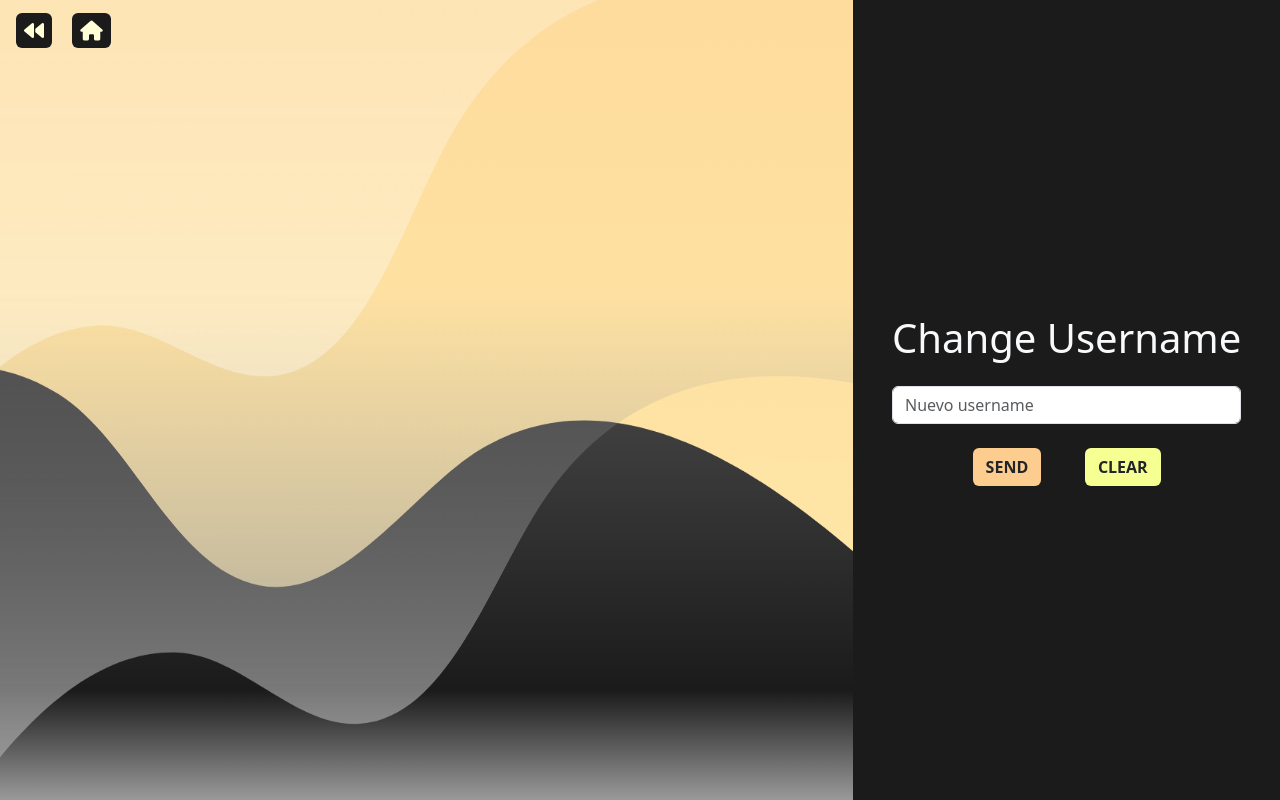
After one commit to LaCajaVengadora/240327, a Django app: page /auth/username/ in a window 1280 px wide. The commit adds this page. Run offline with Django 4.2, Linux system fonts and the light colour scheme; some libraries are stand-ins or nearby versions.

Commit message:
Created change username/email forms on auth_app & views and added links on profile_app

```diff
--- a/mercadoAutos/auth_app/forms.py
+++ b/mercadoAutos/auth_app/forms.py
@@ -92,3 +92,18 @@ class PasswordChangeForm(UserCreationForm):
         user.set_password(self.cleaned_data.get("password1"))
         if commit: user.save()
         return user
+
+
+
+class UsernameChangeForm(forms.Form):
+    newUsername = forms.CharField(label=False, required=True, widget=forms.TextInput(attrs={'class': 'form-control', 'placeholder': 'Nuevo username'}))
+    class Meta: model = User; fields = ('newUsername')
+    def save(self, request):
+        user = request.user; user.username = self.cleaned_data.get("newUsername")
+        user.save(); return user
+
+
+
+class EmailChangeForm(forms.Form):
+    newEmail = forms.EmailField(label=False, widget=forms.EmailInput(attrs={'class': 'form-control', 'placeholder': 'Nuevo email'}))
+    class Meta: model = User; fields = ('newEmail')
--- /dev/null
+++ b/mercadoAutos/auth_app/templates/change_u.html
@@ -0,0 +1,39 @@
+{%extends "auth_base.html"%}
+{%block title%}Change Username{%endblock%}
+{%block content%}
+
+	<div class="row mx-0 px-0" height="100%">
+
+		<div class="col-8 bg2 d-flex px-0 justify-content-center align-items-center" style="position: relative;">
+
+			<div style="position: absolute; top: 0; left: 0;" class="mt-3 ms-3">
+				<a class="me-3 hover-btn1 rounded px-2 py-1 fs-5" href="{{ request.META.HTTP_REFERER }}">
+					<i class="fa-solid fa-backward c4"></i></a>
+				<a class="hover-btn1 rounded px-2 py-1 fs-5" href="{%url 'Shop' %}">
+					<i class="fa-solid fa-house c4"></i></a>
+			</div>
+
+			{%load static%}
+			<img src="{{theme.background}}" alt="error"
+				style="max-width: 100%; width: 100%; max-height: 100%; height: 100%;">
+		</div>
+
+
+		<div class="col-4 bg1 d-flex px-0 justify-content-center align-items-center">
+			<form class="my-4 {% if form.errors %} ml-15 mr-15 {% endif %} text-light" action="#" method="POST">
+
+				<h2 class="text-center fs-1 mb-4">Change Username</h2>
+
+				<span>{{form.as_p}}</span>{%csrf_token%}
+
+				<div class="d-flex justify-content-center mt-4">
+					<input type="submit" value="SEND" class="btn rounded hover-btn2 fw-bold">
+					<input type="reset" value="CLEAR" class="btn rounded hover-btn3 fw-bold ml-12_5">
+				</div>
+
+			</form>
+		</div>
+
+	</div>
+
+{%endblock%}
--- a/mercadoAutos/auth_app/templates/verification_code.html
+++ b/mercadoAutos/auth_app/templates/verification_code.html
@@ -9,7 +9,7 @@
 
 				<h2 class="text-center fs-1 mb-4">Verify email</h2>
 				<p>A six letter code was sent to your email</p>
-				{%if 'wrong' in request.GET%} <p>Wrong code</p> {%endif%}
+				{%if 'wrong' in request.GET%} <p class="fw-semibold">Wrong code, a new code was sent</p> {%endif%}
 				<span>{{form.as_p}}</span>{%csrf_token%}
 
 				<a href="{%url 'Verify'%}" class="rounded hover-btn2 btn fw-bold px-2 py-1">RESEND CODE</a>
--- a/mercadoAutos/auth_app/urls.py
+++ b/mercadoAutos/auth_app/urls.py
@@ -1,9 +1,11 @@
 from django.urls import path, include
-from .views import logout_view, login_view, signup_view, forgot_password, verification_code
+from .views import logout_view, login_view, signup_view, forgot_password, verification_code, change_username, change_email
 urlpatterns = [
     path('login/', login_view.as_view(), name="Login"),
     path('logout/', logout_view, name="Logout"),
     path('signup/', signup_view.as_view(), name="Signup"),
     path('forgot/', forgot_password.as_view(), name="Forgot"),
-    path('mail/', verification_code.as_view(), name="Verify")
+    path('mail/', verification_code.as_view(), name="Verify"),
+    path('username/', change_username.as_view(), name='SetName'),
+    path('useremail/', change_email.as_view(), name='SetEmail'),
 ]
--- a/mercadoAutos/auth_app/views.py
+++ b/mercadoAutos/auth_app/views.py
@@ -1,10 +1,11 @@
 from django.shortcuts import render, redirect
 from django.views.generic import View
 
-from .forms import UserCreationWithMailForm, AuthenticationRemindForm, PasswordChangeForm, VerificationCodeForm
+from .forms import UserCreationWithMailForm, AuthenticationRemindForm, PasswordChangeForm, VerificationCodeForm, UsernameChangeForm, EmailChangeForm
 from django.contrib import messages
 
 from django.contrib.auth import login, logout, authenticate
+from django.contrib.auth import update_session_auth_hash
 from django.contrib.auth.models import User
 
 
@@ -45,6 +46,7 @@ class signup_view(View):
                 'user':f.cleaned_data['username'],
                 'email':f.cleaned_data['email'],
                 'pass':f.cleaned_data['password1'],
+                'form':'SIGNUP'
             }
             return redirect('Verify')
 
@@ -67,9 +69,18 @@ class verification_code(View):
             user_data = request.session.get('user_data')
 
             if entered_code == request.session.get('CODE'):
-                user = User.objects.create_user(username=user_data['user'], email=user_data['email'], password=user_data['pass'])
-                user.save()
-                login(request, user)
+                if user_data['form']=='SIGNUP':
+                    user = User.objects.create_user(username=user_data['user'], email=user_data['email'], password=user_data['pass'])
+                    user.save()
+                    login(request, user)
+
+                elif user_data['form']=='CHANGE':
+                    user = request.user
+                    user.email=user_data['email']; user.save()
+                    update_session_auth_hash(request, user)
+                    return redirect('Config')
+
+                del request.session['CODE']; del request.session['user_data']
                 return redirect('Shop')
             else:
                 return redirect('/auth/mail/?wrong')
@@ -89,3 +100,28 @@ class forgot_password(View):
             for msg in f.error_messages:
                 messages.error(request, f.error_messages[msg])
             return render(request, 'forgot_p.html', {'form':f})
+
+
+class change_username(View):
+    def get(self, request): return render(request, 'change_u.html', {'form':UsernameChangeForm()})
+    def post(self, request):
+        f = UsernameChangeForm(request.POST)
+        if f.is_valid():
+            user = f.save(request)
+            update_session_auth_hash(request, user)
+            return redirect('Config')
+        for msg in f.error_messages:
+            messages.error(request, f.error_messages[msg])
+        return render(request, 'change_u.html', {'form':f})
+
+
+class change_email(View):
+    def get(self, request): return render(request, 'change_e.html', {'form':EmailChangeForm()})
+    def post(self, request):
+        f = EmailChangeForm(request.POST)
+        if f.is_valid():
+            request.session['user_data'] = {'email':f.cleaned_data['newEmail'], 'form':'CHANGE'}
+            return redirect('Verify')
+        for msg in f.error_messages:
+            messages.error(request, f.error_messages[msg])
+        return render(request, 'change_e.html', {'form':f})
--- a/mercadoAutos/profile_app/views.py
+++ b/mercadoAutos/profile_app/views.py
@@ -2,6 +2,7 @@ from django.shortcuts import render, redirect
 from django.contrib.auth.decorators import login_required
 from items_app.models import Item
 from mercadoAutos.themes import set_coral, set_blue, set_yellow
+from django.views.generic import View
 
 # Create your views here.
 @login_required(login_url='/auth/login/')
```
Also changed, not shown: mercadoAutos/auth_app/templates/change_e.html (added, +39 -0 lines), mercadoAutos/profile_app/templates/profileT/profileConfig.html (+8 -3 lines).
